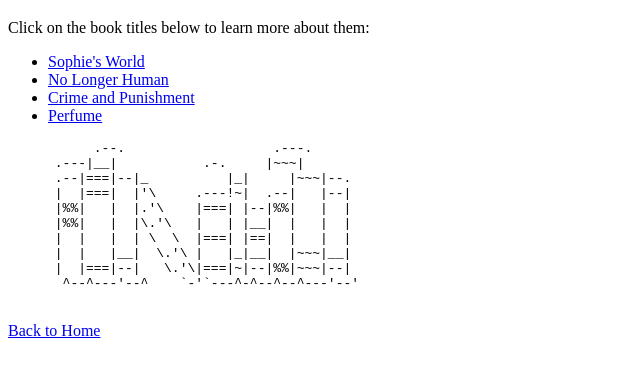
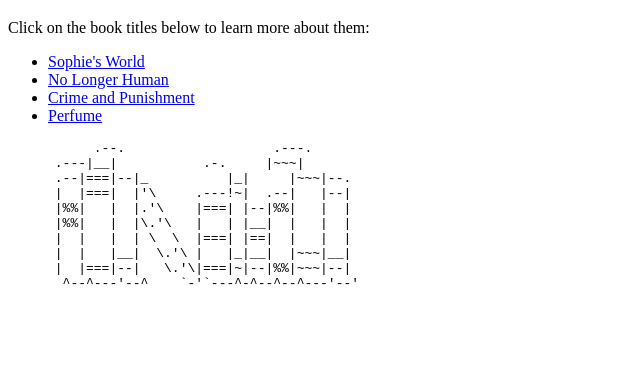
Before and after one commit to Zeryfia/Main-Project-Assignment, a plain HTML site: page index.html in a window 1280 px wide. Shown: the part 91-468 px from the top of the page, without its empty margins (0-640 px from the left). Drawn offline with Linux system fonts and the light colour scheme.

Commit message:
Update index.html

```diff
--- a/index.html
+++ b/index.html
@@ -27,6 +27,5 @@
       |  |===|--|   \.'\|===|~|--|%%|~~~|--|
        ^--^---'--^    `-'`---^-^--^--^---'--'
     </pre>
-    <p><a href="../index.html">Back to Home</a></p>
 </body>
 </html>
```
